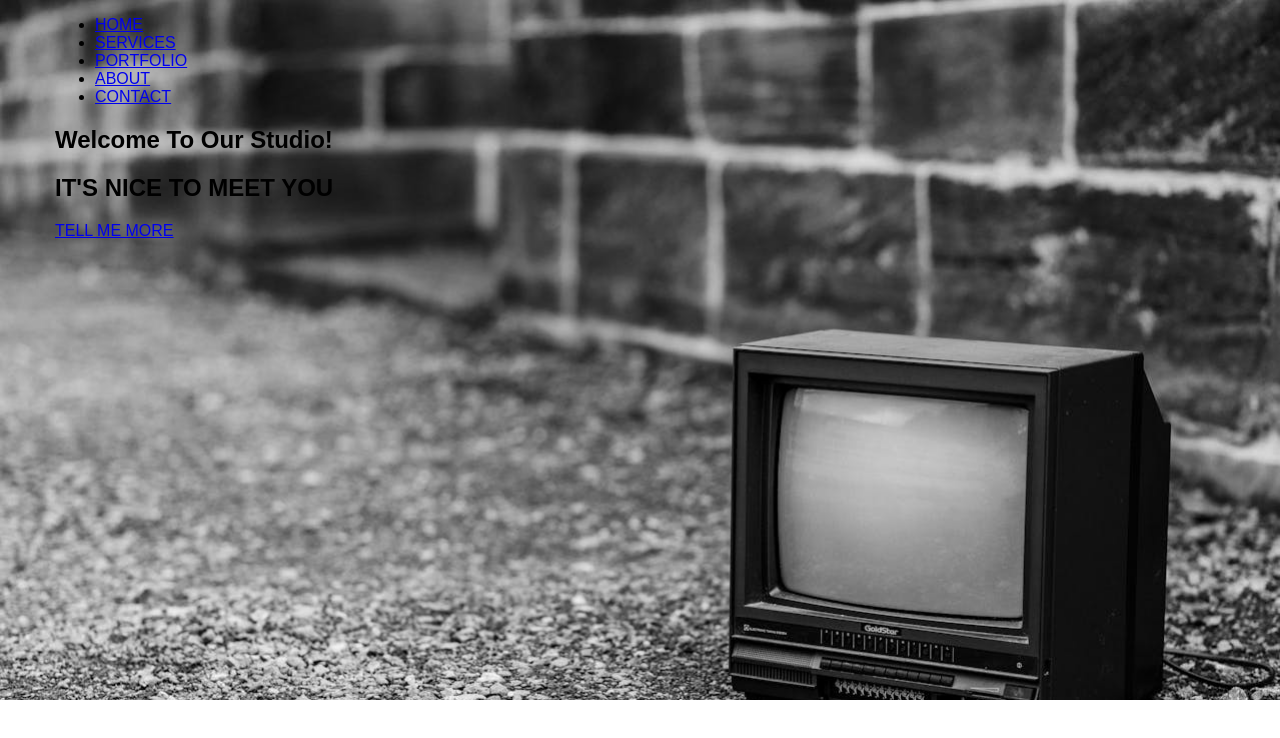
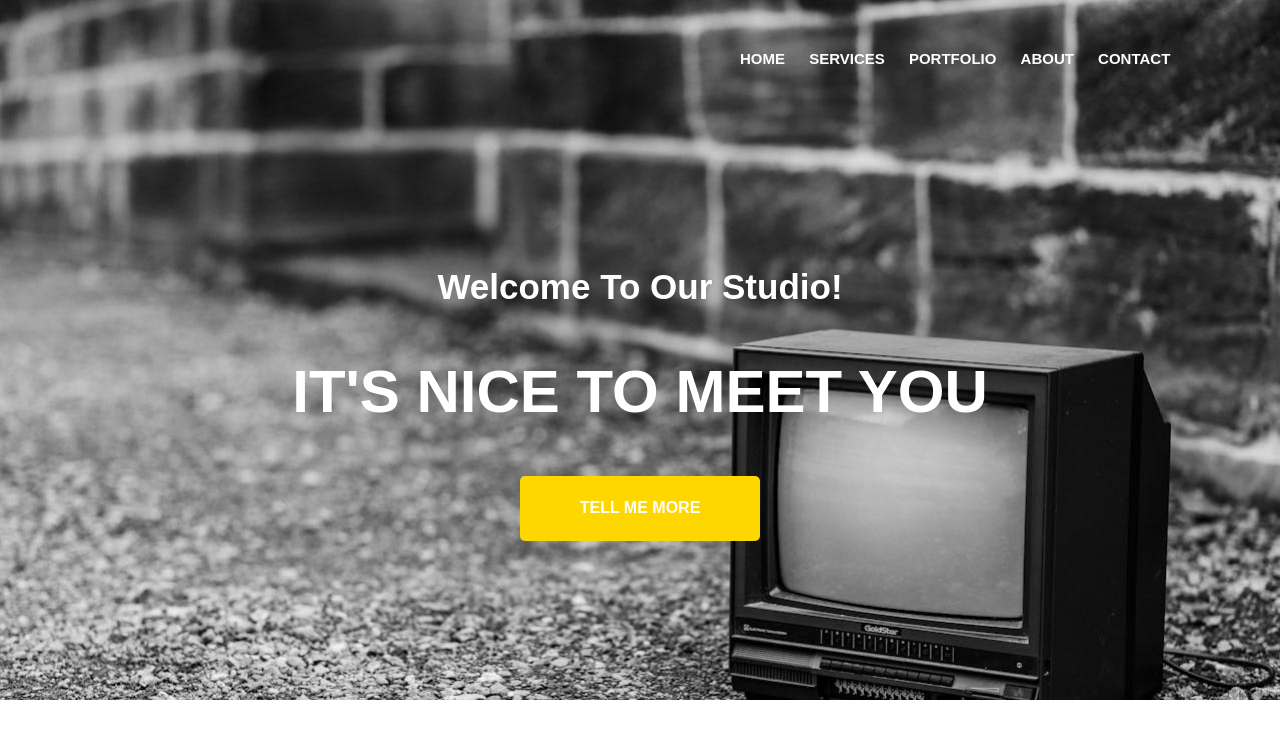
Before and after one commit to jakub-wolanin/module3, a website: page index.html in a window 1280 px wide. Drawn offline with Linux system fonts and the light colour scheme; files whose address does not match are found by name.

```diff
--- a/sass/style.scss
+++ b/sass/style.scss
@@ -28,3 +28,53 @@
         z-index: -1;
     }
 }
+
+.navigation {
+    list-style: none;
+    padding: 0;
+    margin: 0;
+    margin-left: 685px;
+    margin-top: 50px;
+    margin-bottom: 200px;
+    font-size: 15px;
+
+}
+
+.navigation li {
+    display: inline-block;
+    margin-right: 20px;
+}
+
+.navigation a {
+    text-decoration: none;
+    color: #fff;
+    font-weight: bold;
+}
+
+.splash {
+    text-align: center;
+    color: #fff;
+}
+
+.page-title {
+    font-size: 35px;
+}
+
+.page-subtitle {
+    font-size: 60px;
+}
+
+.btn {
+    display: inline-flex;
+    align-items: center; /* Wyśrodkowanie w pionie */
+    justify-content: center; /* Wyśrodkowanie w poziomie */
+    padding: 10px 20px;
+    background-color: #FFD700;
+    color: #fff;
+    text-decoration: none;
+    font-weight: bold;
+    border-radius: 5px;
+    height: 65px;
+    width: 240px;
+
+}
```
Also changed, not shown: css/style.css, 1 other file.
